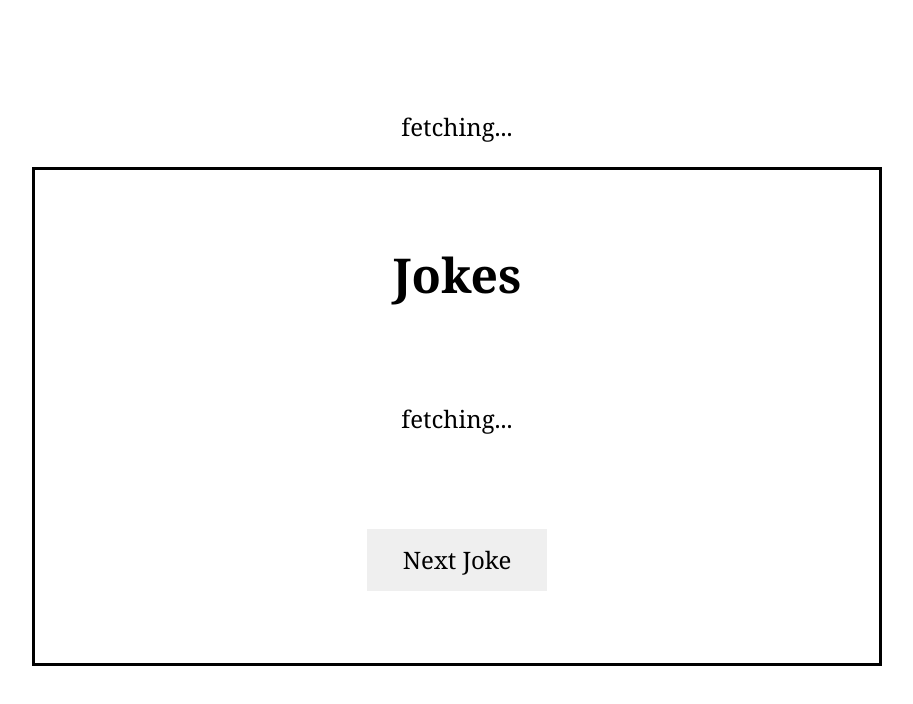
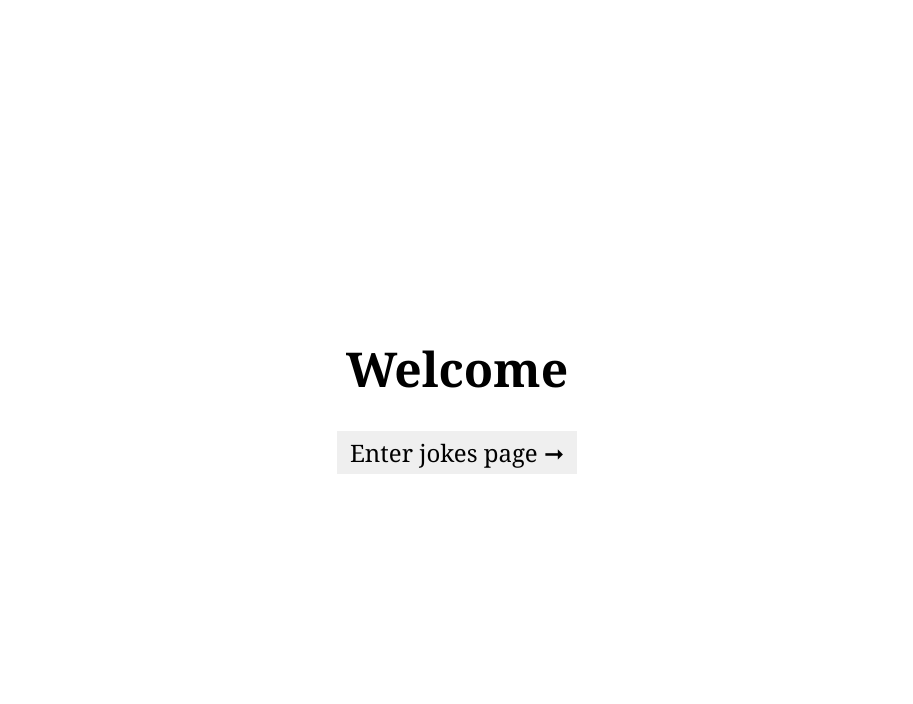
Before and after one commit to ecuellarfernandez/react-acudits, a React (Create React App) app: page / in a window 1280 px wide. Shown: the top 704 px of the page, without its empty margins (183-1096 px from the left). Built offline with nearby package versions, Linux system fonts and the light colour scheme; no server answers.

Commit message:
Nivel 3 ej 4

```diff
--- a/src/App.css
+++ /dev/null
@@ -1,20 +0,0 @@
-.appContainer{
-    min-height: 100vh;
-    height: auto;
-    display: flex;
-    align-items: center;
-    justify-content: center;
-    text-align: center;
-    flex-direction: column;
-}
-    .jokesCard{
-        margin: 1em;
-        display: grid;
-        place-items: center;
-        padding: 2% 5%;
-        /* border 3px */
-        border: 0.125em solid black;
-        min-height: 20.833em;
-        height: auto;
-        width: min(35.417em, 90%);
-    }
--- a/src/App.js
+++ b/src/App.js
@@ -1,34 +1,32 @@
-import React, { useEffect, useState } from "react";
-import './App.css'
+import React, { useState, Fragment } from "react";
+import './static/css/App.css'
 import Wheater from "./components/Weather";
-import fetchData from "./helpers/fetchData";
+import Jokes from "./components/Jokes";
 
 function App() {
 
-  const url = 'https://icanhazdadjoke.com/';
-  const [joke, setJoke] = useState(null);
+  const [welcome, setWelcome] = useState(true);
 
-  useEffect(()=>{
-    getData();
-  },[])
-
-  const getData = async ()=>{
-    const data = await fetchData(url);
-    setJoke(data.joke);
+  const handleWelcome = ()=>{
+    setWelcome(prev=>!prev);
   }
 
-  const jokeRender = joke ? joke : 'fetching...';
+  const condition = welcome ?
+    <div className="welcome">
+        <h1>Welcome</h1>
+        <button onClick={handleWelcome}>Enter jokes page &#10142;</button>
+    </div> :
+    <Fragment>
+        <Wheater />
+        <Jokes />
+        <button onClick={handleWelcome}>&#129044;</button>
+    </Fragment>;
 
   return (
     <div className='appContainer'>
-      <Wheater />
-      <div className="jokesCard">
-        <h1>Jokes</h1>
-        <p>{jokeRender}</p>
-        <button onClick={getData}>Next Joke</button>
-      </div>
+      {condition}
     </div>
-  );
+  )
 }
 
 export default App;
--- /dev/null
+++ b/src/components/Jokes.js
@@ -0,0 +1,33 @@
+import React, { useEffect, useState } from 'react'
+import fetchData from '../helpers/fetchData';
+import '../static/css/Jokes.css';
+
+function Jokes() {
+
+    const [joke, setJoke] = useState(null);
+    const [loading, setLoading] = useState(true);
+
+    useEffect(() => {
+        getData();
+    },[])
+
+    const getData = async () => {
+        setLoading(true);
+        const url = 'https://icanhazdadjoke.com/';
+        const data = await fetchData(url);
+        setJoke(data.joke);
+        setLoading(false)
+    }
+
+    const jokeRender = loading ? <p>...</p> : <p>{joke}</p>;
+
+    return (
+        <div className="jokesCard">
+            <h1>Jokes</h1>
+            {jokeRender}
+            <button onClick={getData}>Next Joke</button>
+        </div>
+    )
+}
+
+export default Jokes;
--- a/src/components/Weather.js
+++ b/src/components/Weather.js
@@ -1,14 +1,14 @@
 import React, { useEffect, useState, memo} from 'react'
 import fetchData from '../helpers/fetchData';
 import getPosition from '../helpers/getPosition'
-import WeatherData from './WeatherData';
+import WeatherDataRender from './WeatherDataRender';
 
-const Wheater = memo(()=> {
+const Wheater = memo(() => {
 
     const [data, setData] = useState(null)
 
-    useEffect(()=>{
-        const getCoords = async ()=>{
+    useEffect(() => {
+        const getCoords = async () => {
             const defaultCoords = {
                 lat:'41.3888',
                 lng:'2.159'
@@ -21,16 +21,14 @@ const Wheater = memo(()=> {
             }
         }
 
-        const makeUrl = async ()=>{
+        const makeUrl = async () => {
             const key='de26623afa1074d98e8e720dd7b16eac';
-            // de26623afa1074d98e8e720dd7b16eac
-            // eeb84fbe0c8b7fc83ead5466ad7b526e
             const {lat, lng} = await getCoords();
             const url = `https://api.openweathermap.org/data/2.5/weather?lat=${lat}&lon=${lng}&appid=${key}&units=metric`;
             return url;
         }
 
-        const getData = async ()=>{
+        const getData = async () => {
             const url = await makeUrl();
             const data = await fetchData(url);
             setData(data);
@@ -39,9 +37,9 @@ const Wheater = memo(()=> {
         getData();
     }, [])
 
-    const dataRender = data ? <WeatherData props={data} /> : <p>fetching...</p>;
+    const dataRender = data ? <WeatherDataRender props={data} /> : <p>fetching...</p>;
 
     return dataRender;
 })
 
-export default Wheater
+export default Wheater;
--- a/src/index.js
+++ b/src/index.js
@@ -1,7 +1,7 @@
 import React from 'react';
 import ReactDOM from 'react-dom';
 import App from './App';
-import './index.css'
+import './static/css/index.css'
 
 ReactDOM.render(
   <App />,
--- /dev/null
+++ b/src/static/css/App.css
@@ -0,0 +1,12 @@
+.appContainer{
+    min-height: 100vh;
+    height: auto;
+    display: flex;
+    align-items: center;
+    justify-content: center;
+    text-align: center;
+    flex-direction: column;
+}
+.welcome > *{
+    margin: 0.417em;
+}
--- /dev/null
+++ b/src/static/css/Jokes.css
@@ -0,0 +1,11 @@
+.jokesCard{
+    margin: 1em;
+    display: grid;
+    place-items: center;
+    padding: 2% 5%;
+    /* border 3px */
+    border: 0.125em solid black;
+    min-height: 20.833em;
+    height: auto;
+    width: min(35.417em, 90%);
+}
```
Also changed, not shown: src/components/WeatherDataRender.js (renamed from src/components/WeatherData.js), src/static/css/index.css (renamed from src/index.css), 1 other file (tests, documents, lock files or other folders).
